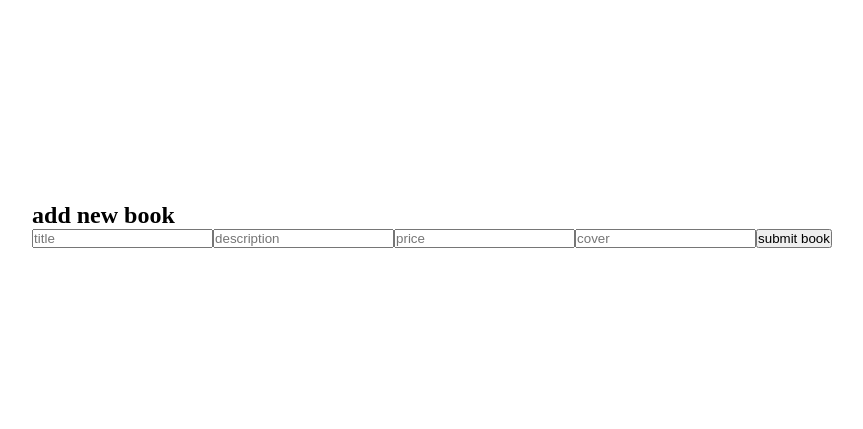
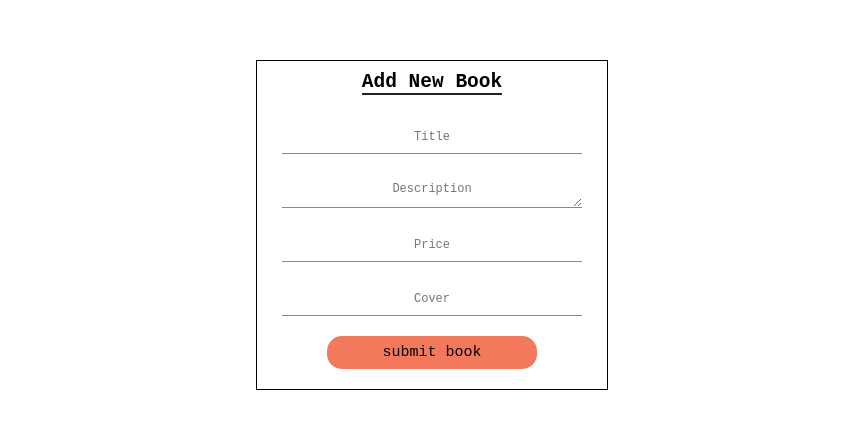
Before and after one commit to FaresKrouma/book-store, a React (Create React App) app in the folder client/: page /add in a window 1280 px wide. Shown: the part 175-604 px from the top of the page, without its empty margins (208-1071 px from the left). Built offline with nearby package versions, Linux system fonts and the light colour scheme.

Commit message:
added css to Add page

```diff
--- a/client/src/index.css
+++ b/client/src/index.css
@@ -2,6 +2,7 @@
   padding: 0;
   margin: 0;
   box-sizing: border-box;
+  font-family: monospace;
 }
 body {
   display: flex;
--- a/client/src/pages/Add.jsx
+++ b/client/src/pages/Add.jsx
@@ -1,13 +1,14 @@
 import axios from "axios";
 import React, { useState } from "react";
 import { useNavigate } from "react-router-dom";
+import styled from "styled-components";
 
 const Add = () => {
   const [book, setBook] = useState({
     title: "",
     desc: "",
     cover: "",
-    price: "",
+    price: null,
   });
 
   const handleChange = (e) => {
@@ -28,35 +29,105 @@ const Add = () => {
 
   console.log(book);
   return (
+    <FormWrapper>
+      <h2>Add New Book</h2>
       <form>
-      <h2>add new book</h2>
         <input
           type="text"
           onChange={handleChange}
           placeholder="title"
           name="title"
+          autoComplete="off"
         />
-      <input
+        <textarea
           type="text"
           onChange={handleChange}
           placeholder="description"
           name="desc"
+          autoComplete="off"
+          rows="1"
         />
         <input
           type="text"
           onChange={handleChange}
           placeholder="price"
           name="price"
+          autoComplete="off"
         />
         <input
           type="text"
           onChange={handleChange}
           placeholder="cover"
           name="cover"
+          autoComplete="off"
         />
         <button onClick={handleSubmit}>submit book</button>
       </form>
+    </FormWrapper>
   );
 };
 
 export default Add;
+
+const FormWrapper = styled.div`
+  border: 1px solid black;
+  padding: 10px;
+  display: flex;
+  flex-direction: column;
+  text-align: center;
+  gap: 15px;
+  h2 {
+    align-self: center;
+    border-bottom: 2px solid #222;
+  }
+  form {
+    display: flex;
+    flex-direction: column;
+    gap: 20px;
+    width: 300px;
+    margin: 10px 15px;
+    textarea {
+      resize: vertical;
+      border: none;
+      border-bottom: 1px solid #888;
+      text-align: center;
+      padding: 8px;
+      font-size: 15px;
+      :focus {
+        outline: none;
+        border-bottom: 2px solid black;
+      }
+      ::placeholder {
+        font-size: 12px;
+        text-align: center;
+        font-family: inherit;
+        text-transform: capitalize;
+      }
+    }
+    input {
+      border: none;
+      border-bottom: 1px solid #888;
+      text-align: center;
+      padding: 8px;
+      font-size: 15px;
+      flex: 1;
+      :focus {
+        outline: none;
+        border-bottom: 2px solid black;
+      }
+      ::placeholder {
+        font-size: 12px;
+        text-transform: capitalize;
+      }
+    }
+    button {
+      background-color: #f3795d;
+      border: none;
+      padding: 8px 55px;
+      border-radius: 15px;
+      /* font-weight: bold; */
+      font-size: 15px;
+      align-self: center;
+    }
+  }
+`;
--- a/client/src/pages/Books.jsx
+++ b/client/src/pages/Books.jsx
@@ -61,6 +61,7 @@ const BooksWrapper = styled.div`
     justify-content: center;
     gap: 15px;
     .book {
+      flex: 1;
       display: flex;
       flex-direction: column;
       align-items: center;
```
Lines whose indentation alone changed are shown as unchanged.
